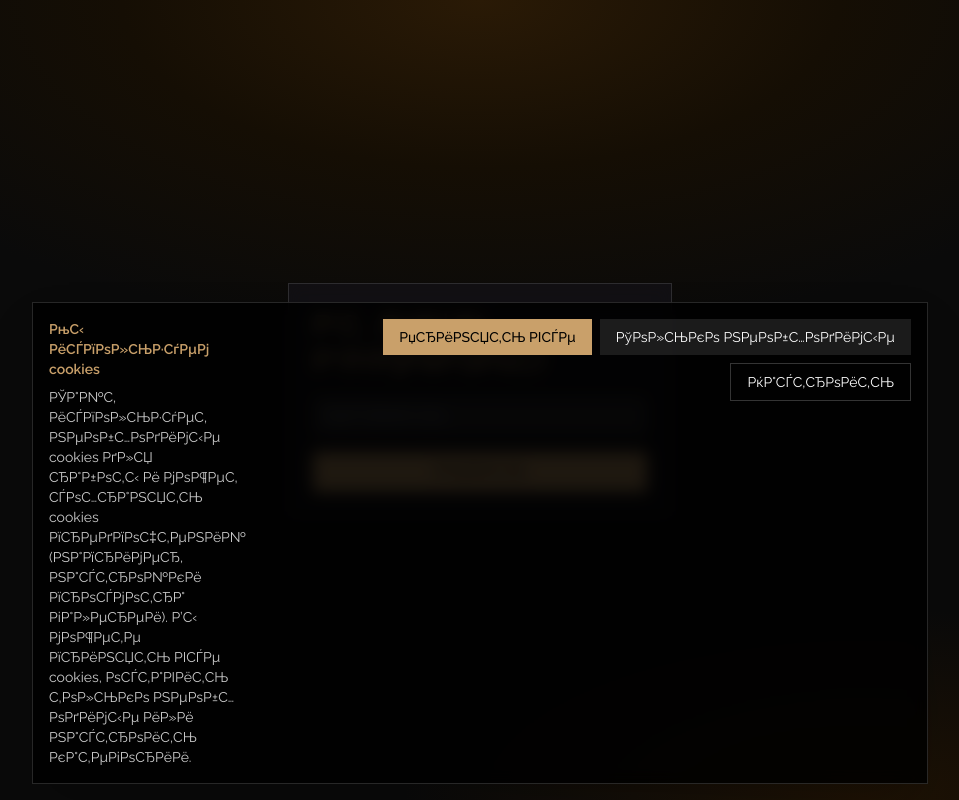
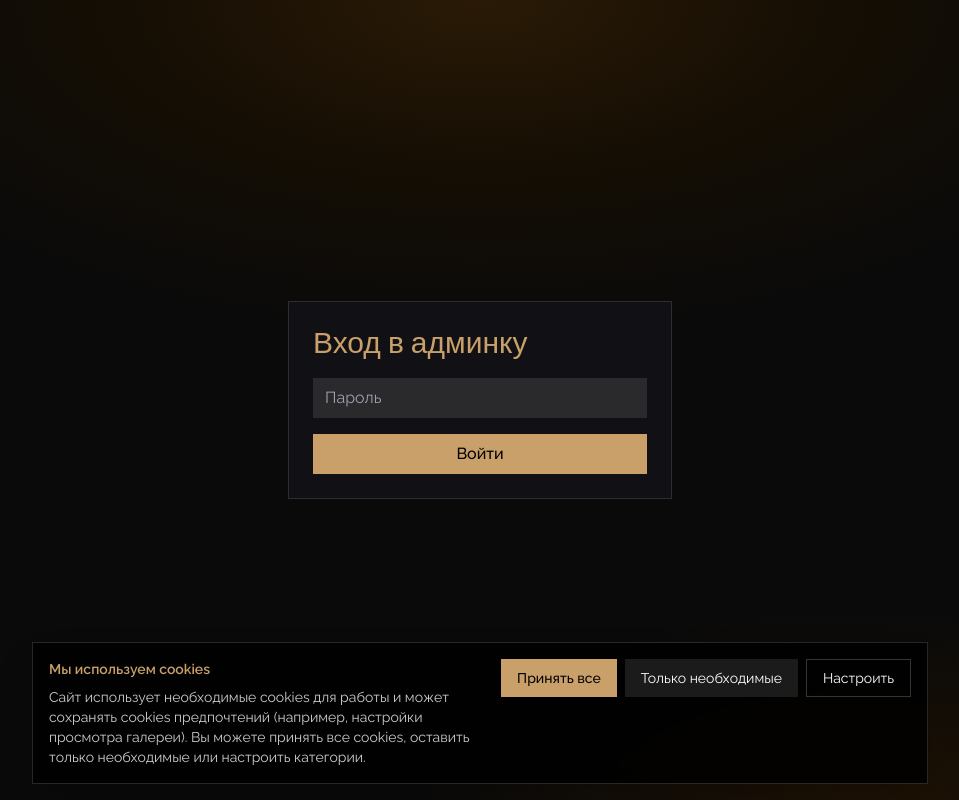
Before and after one commit to stepanenkoviktor0110-boop/rbeev-portfolio, a Next.js app: page /login in a window 1280 px wide. Shown: the whole page, without its empty margins (160-1119 px from the left). Built offline with nearby package versions, Linux system fonts and the light colour scheme.

Commit message:
Fix mojibake text encoding in UI pages

```diff
--- a/app/(auth)/login/page.tsx
+++ b/app/(auth)/login/page.tsx
@@ -16,15 +16,15 @@ export default function LoginPage() {
       body: JSON.stringify({ password }),
     });
     if (res.ok) router.push('/admin/gallery');
-    else setError('РќРµРІРµСЂРЅС‹Р№ РїР°СЂРѕР»СЊ');
+    else setError('Неверный пароль');
   };
 
   return (
     <main className="flex min-h-screen items-center justify-center p-4">
       <form onSubmit={submit} className="card w-full max-w-sm space-y-4 p-6">
-        <h1 className="font-serif text-3xl text-accent">Р’С…РѕРґ РІ Р°РґРјРёРЅРєСѓ</h1>
-        <input type="password" value={password} onChange={(e) => setPassword(e.target.value)} className="w-full rounded-none bg-white/10 px-3 py-2" placeholder="РџР°СЂРѕР»СЊ" required />
-        <button className="w-full rounded-none bg-accent px-4 py-2 font-medium text-black">Р’РѕР№С‚Рё</button>
+        <h1 className="font-serif text-3xl text-accent">Вход в админку</h1>
+        <input type="password" value={password} onChange={(e) => setPassword(e.target.value)} className="w-full rounded-none bg-white/10 px-3 py-2" placeholder="Пароль" required />
+        <button className="w-full rounded-none bg-accent px-4 py-2 font-medium text-black">Войти</button>
         {error && <p className="text-sm text-red-300">{error}</p>}
       </form>
     </main>
--- a/components/CookieConsentBanner.tsx
+++ b/components/CookieConsentBanner.tsx
@@ -50,11 +50,11 @@ export default function CookieConsentBanner() {
       <div className="mx-auto max-w-4xl rounded-none border border-white/15 bg-black/85 p-4 shadow-2xl backdrop-blur">
         <div className="grid gap-4 md:grid-cols-[1fr_auto] md:items-start">
           <div className="space-y-2">
-            <p className="text-sm font-semibold text-accent">РњС‹ РёСЃРїРѕР»СЊР·СѓРµРј cookies</p>
+            <p className="text-sm font-semibold text-accent">Мы используем cookies</p>
             <p className="text-sm text-white/80">
-              РЎР°Р№С‚ РёСЃРїРѕР»СЊР·СѓРµС‚ РЅРµРѕР±С…РѕРґРёРјС‹Рµ cookies РґР»СЏ СЂР°Р±РѕС‚С‹ Рё РјРѕР¶РµС‚ СЃРѕС…СЂР°РЅСЏС‚СЊ cookies РїСЂРµРґРїРѕС‡С‚РµРЅРёР№
-              (РЅР°РїСЂРёРјРµСЂ, РЅР°СЃС‚СЂРѕР№РєРё РїСЂРѕСЃРјРѕС‚СЂР° РіР°Р»РµСЂРµРё). Р’С‹ РјРѕР¶РµС‚Рµ РїСЂРёРЅСЏС‚СЊ РІСЃРµ cookies, РѕСЃС‚Р°РІРёС‚СЊ С‚РѕР»СЊРєРѕ
-              РЅРµРѕР±С…РѕРґРёРјС‹Рµ РёР»Рё РЅР°СЃС‚СЂРѕРёС‚СЊ РєР°С‚РµРіРѕСЂРёРё.
+              Сайт использует необходимые cookies для работы и может сохранять cookies предпочтений
+              (например, настройки просмотра галереи). Вы можете принять все cookies, оставить только
+              необходимые или настроить категории.
             </p>
 
             {showCustomize && (
@@ -63,8 +63,8 @@ export default function CookieConsentBanner() {
                   <label className="flex items-start gap-3">
                     <input type="checkbox" checked disabled className="mt-0.5" />
                     <span>
-                      <span className="block font-medium text-white">РќРµРѕР±С…РѕРґРёРјС‹Рµ cookies</span>
-                      <span className="text-white/60">РќСѓР¶РЅС‹ РґР»СЏ Р±Р°Р·РѕРІРѕР№ СЂР°Р±РѕС‚С‹ СЃР°Р№С‚Р° Рё Р±РµР·РѕРїР°СЃРЅРѕСЃС‚Рё.</span>
+                      <span className="block font-medium text-white">Необходимые cookies</span>
+                      <span className="text-white/60">Нужны для базовой работы сайта и безопасности.</span>
                     </span>
                   </label>
                   <label className="flex items-start gap-3">
@@ -75,9 +75,9 @@ export default function CookieConsentBanner() {
                       className="mt-0.5"
                     />
                     <span>
-                      <span className="block font-medium text-white">РџСЂРµРґРїРѕС‡С‚РµРЅРёСЏ</span>
+                      <span className="block font-medium text-white">Предпочтения</span>
                       <span className="text-white/60">
-                        РЎРѕС…СЂР°РЅРµРЅРёРµ РїРѕР»СЊР·РѕРІР°С‚РµР»СЊСЃРєРёС… РЅР°СЃС‚СЂРѕРµРє (РЅР°РїСЂРёРјРµСЂ, С„РёР»СЊС‚СЂ/СЃС‚СЂР°РЅРёС†Р° РіР°Р»РµСЂРµРё).
+                        Сохранение пользовательских настроек (например, фильтр/страница галереи).
                       </span>
                     </span>
                   </label>
@@ -89,9 +89,9 @@ export default function CookieConsentBanner() {
                       className="mt-0.5"
                     />
                     <span>
-                      <span className="block font-medium text-white">РђРЅР°Р»РёС‚РёРєР°</span>
+                      <span className="block font-medium text-white">Аналитика</span>
                       <span className="text-white/60">
-                        РЎР±РѕСЂ СЃС‚Р°С‚РёСЃС‚РёРєРё РїРѕСЃРµС‰РµРЅРёР№. РЎРµР№С‡Р°СЃ РёРЅС‚РµРіСЂР°С†РёРё Р°РЅР°Р»РёС‚РёРєРё РЅРµ РїРѕРґРєР»СЋС‡РµРЅС‹.
+                        Сбор статистики посещений. Сейчас интеграции аналитики не подключены.
                       </span>
                     </span>
                   </label>
@@ -102,14 +102,14 @@ export default function CookieConsentBanner() {
                     onClick={() => save({ preferences, analytics })}
                     className="rounded-none bg-accent px-4 py-2 text-sm font-medium text-black"
                   >
-                    РЎРѕС…СЂР°РЅРёС‚СЊ РІС‹Р±РѕСЂ
+                    Сохранить выбор
                   </button>
                   <button
                     type="button"
                     onClick={() => setShowCustomize(false)}
                     className="rounded-none bg-white/10 px-4 py-2 text-sm"
                   >
-                    РќР°Р·Р°Рґ
+                    Назад
                   </button>
                 </div>
               </div>
@@ -124,21 +124,21 @@ export default function CookieConsentBanner() {
                   onClick={() => save({ preferences: true, analytics: true })}
                   className="rounded-none bg-accent px-4 py-2 text-sm font-medium text-black"
                 >
-                  РџСЂРёРЅСЏС‚СЊ РІСЃРµ
+                  Принять все
                 </button>
                 <button
                   type="button"
                   onClick={() => save({ preferences: false, analytics: false })}
                   className="rounded-none bg-white/10 px-4 py-2 text-sm"
                 >
-                  РўРѕР»СЊРєРѕ РЅРµРѕР±С…РѕРґРёРјС‹Рµ
+                  Только необходимые
                 </button>
                 <button
                   type="button"
                   onClick={() => setShowCustomize(true)}
                   className="rounded-none border border-white/20 px-4 py-2 text-sm"
                 >
-                  РќР°СЃС‚СЂРѕРёС‚СЊ
+                  Настроить
                 </button>
               </>
             )}
```
Also changed, not shown: app/gallery/[id]/page.tsx (+25 -25 lines).
